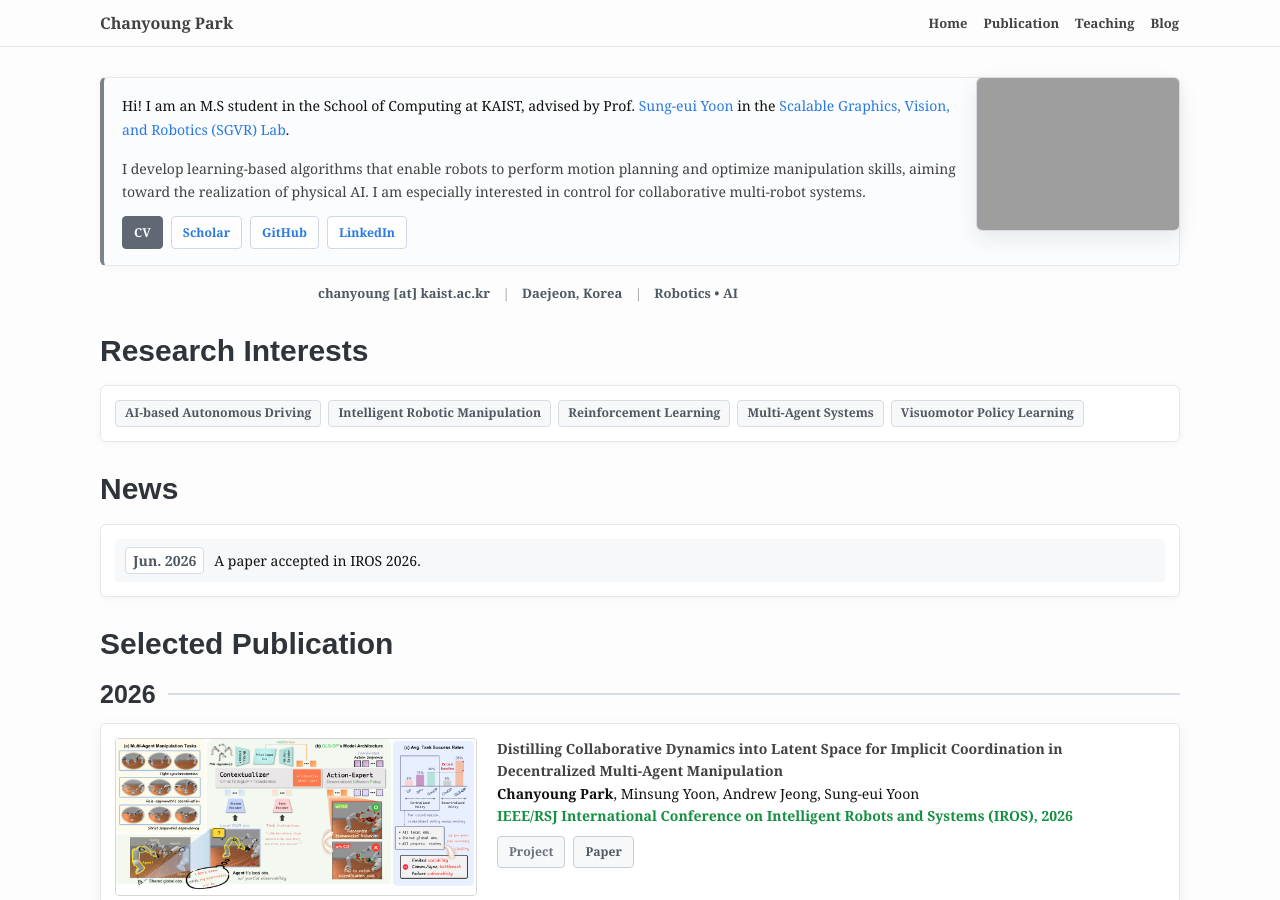
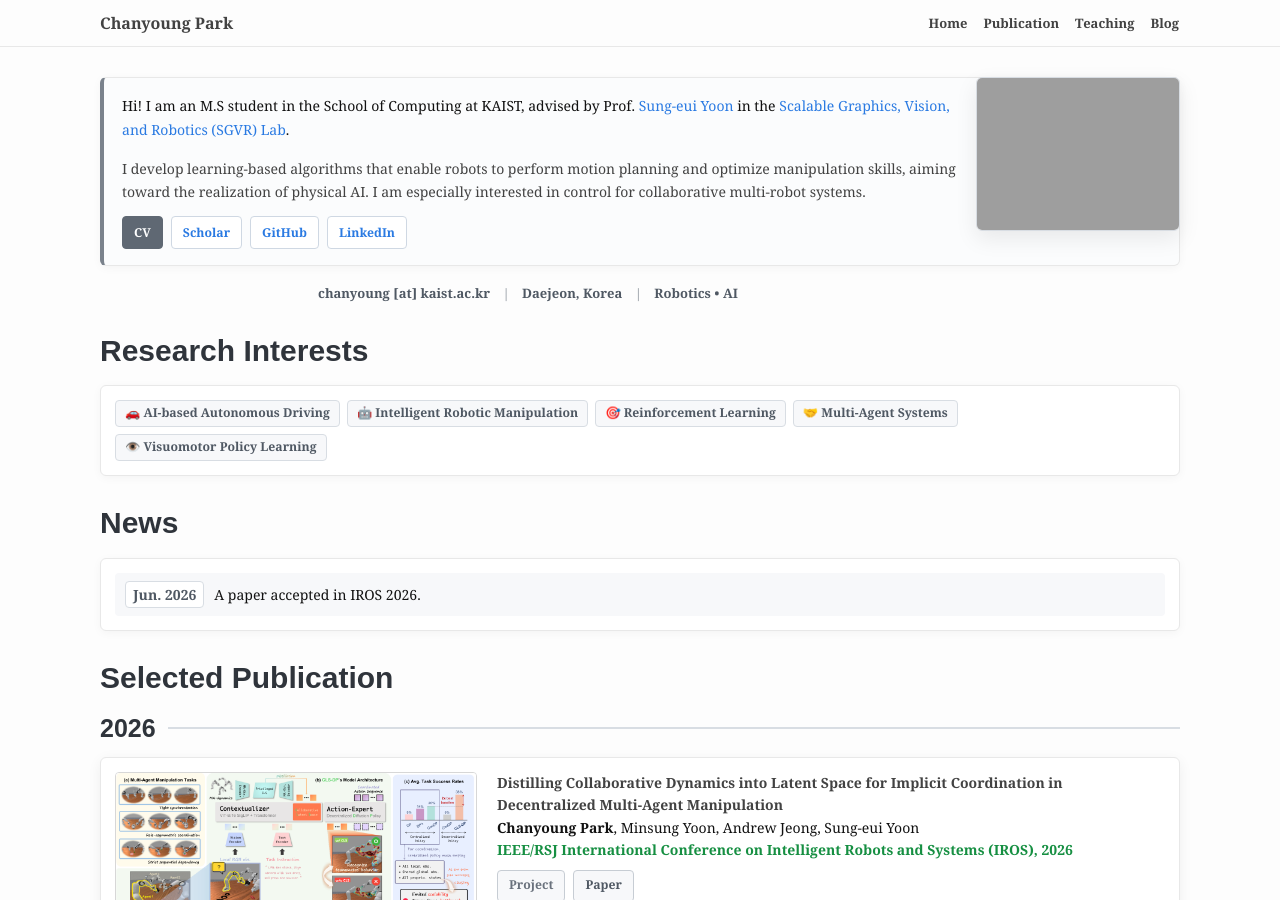
Before and after one commit to cosdeneb/cosdeneb.github.io, a Jekyll site: the page built from index.md, in a window 1280 px wide and 900 px high. Built offline with Jekyll 4.4.1, drawn with Linux system fonts in a browser that asks for light colours.

Commit message:
Add icons to research interests

```diff
--- a/index.md
+++ b/index.md
@@ -28,11 +28,11 @@ profile_picture:
 <div class="research-interests">
   <h2 class="home-section-title">Research Interests</h2>
   <div class="research-tags">
-    <span>AI-based Autonomous Driving</span>
-    <span>Intelligent Robotic Manipulation</span>
-    <span>Reinforcement Learning</span>
-    <span>Multi-Agent Systems</span>
-    <span>Visuomotor Policy Learning</span>
+    <span>🚗 AI-based Autonomous Driving</span>
+    <span>🤖 Intelligent Robotic Manipulation</span>
+    <span>🎯 Reinforcement Learning</span>
+    <span>🤝 Multi-Agent Systems</span>
+    <span>👁️ Visuomotor Policy Learning</span>
   </div>
 </div>
 
```
